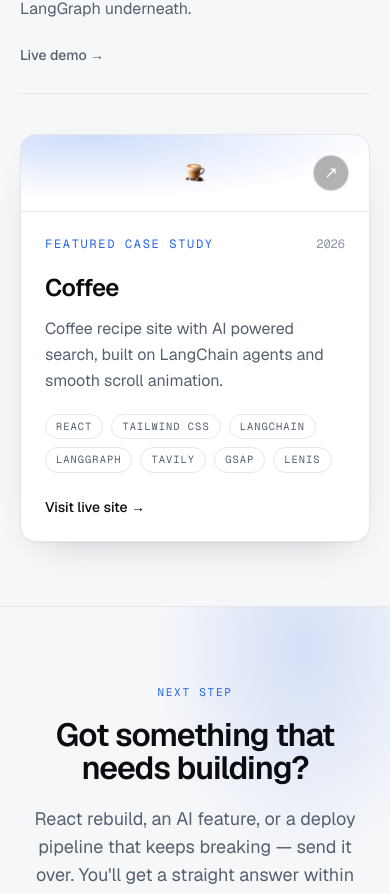
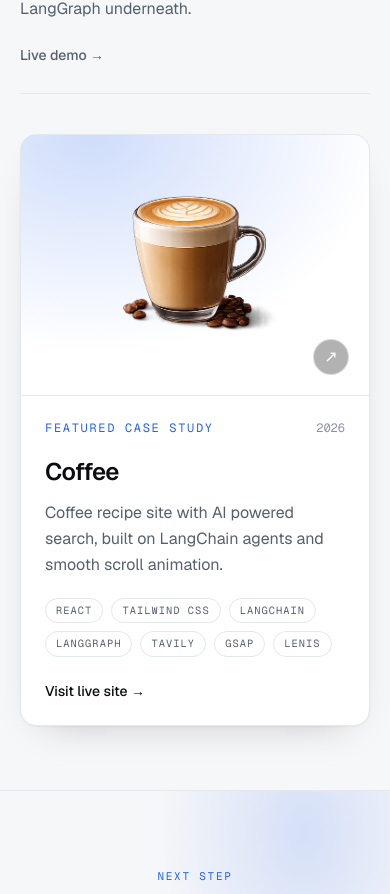
Before and after one commit to devbysandeepkumar/portfolio, a Next.js app: page /devbysandeepkumar/ in a window 390 px wide. Shown: the part 2252-3146 px from the top of the page. Built offline with nearby package versions, Linux system fonts and the light colour scheme.

Commit message:
images fixed

```diff
--- a/components/project-card.tsx
+++ b/components/project-card.tsx
@@ -14,7 +14,7 @@ export function ProjectCard({
   const number = String(index + 1).padStart(2, "0");
 
   const mediaClass = featured
-    ? "w-full border-b border-line lg:w-1/2 lg:min-h-[24rem] lg:border-b-0 lg:border-r"
+    ? "aspect-[4/3] w-full border-b border-line lg:aspect-auto lg:w-1/2 lg:min-h-[24rem] lg:border-b-0 lg:border-r"
     : "aspect-[16/9] w-full border-b border-line";
 
   const headingClass = featured
--- a/data/portfolio.ts
+++ b/data/portfolio.ts
@@ -115,14 +115,14 @@ export const projects: Project[] = [
       "A recipe explorer for coffee drinks: browse step-by-step recipes, or ask the built-in assistant to search for you. React and Tailwind power the interface, LangChain and LangGraph run the search agent with Tavily for live web results, and GSAP with Lenis handle page transitions and scroll. Deployed as a static build on GitHub Pages.",
     tech: ["React", "Tailwind CSS", "LangChain", "LangGraph", "Tavily", "GSAP", "Lenis"],
     href: "https://devbysandeepkumar.github.io/coffee/",
-    image: "/images/latte.png",
+    image: "/devbysandeepkumar/images/latte.png",
     images: [
-      "/images/latte.png",
-      "/images/cappuccino.png",
-      "/images/dalgona.png",
-      "/images/frappe.png",
-      "/images/americano.png",
-      "/images/macchiato.png",
+      "/devbysandeepkumar/images/latte.png",
+      "/devbysandeepkumar/images/cappuccino.png",
+      "/devbysandeepkumar/images/dalgona.png",
+      "/devbysandeepkumar/images/frappe.png",
+      "/devbysandeepkumar/images/americano.png",
+      "/devbysandeepkumar/images/macchiato.png",
     ],
     year: "2026",
   },
```
